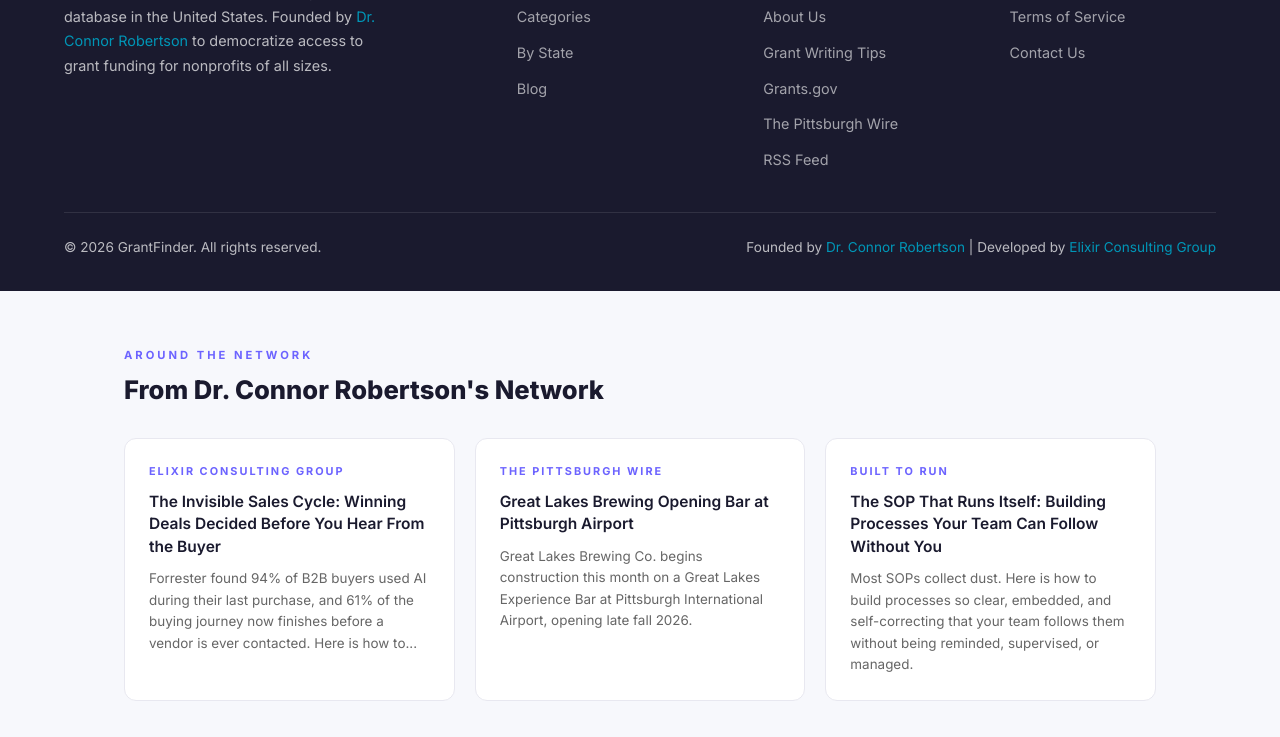
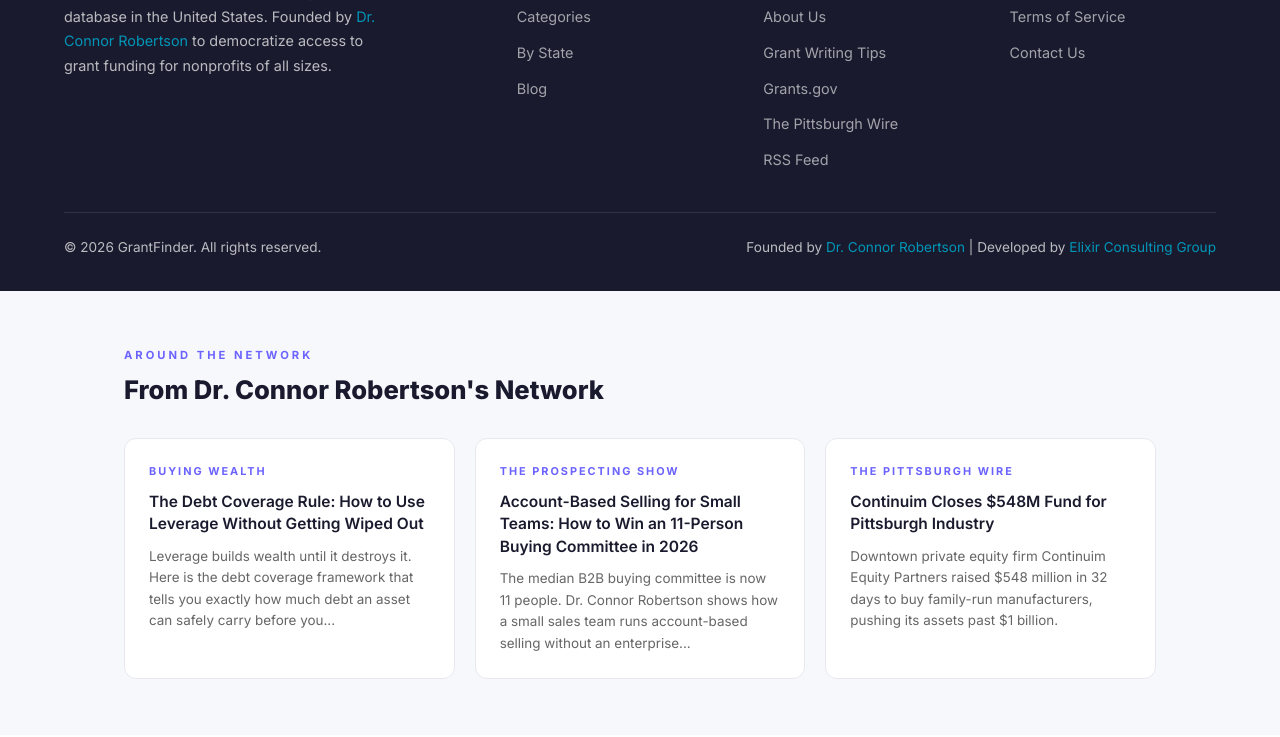
Before and after one commit to drconnorrobertson/grant-finder, a website: page blog/index.html in a window 1280 px wide. Shown: the part 6469-7206 px from the top of the page. Drawn offline with Linux system fonts and the light colour scheme.

Commit message:
Cross-post network: refresh network links with latest posts

```diff
--- a/blog/index.html
+++ b/blog/index.html
@@ -509,19 +509,19 @@
     <h2>From Dr. Connor Robertson&#39;s Network</h2>
     <div class="network-grid">
       <div class="network-card">
-        <span class="source-tag">Elixir Consulting Group</span>
-        <h3><a href="https://elixirconsultinggroup.com/blog/invisible-sales-cycle-b2b-buying-2026/" target="_blank" rel="noopener">The Invisible Sales Cycle: Winning Deals Decided Before You Hear From the Buyer</a></h3>
-        <p>Forrester found 94% of B2B buyers used AI during their last purchase, and 61% of the buying journey now finishes before a vendor is ever contacted. Here is how to...</p>
+        <span class="source-tag">Buying Wealth</span>
+        <h3><a href="https://buyingwealthbook.com/blog/the-debt-coverage-rule/" target="_blank" rel="noopener">The Debt Coverage Rule: How to Use Leverage Without Getting Wiped Out</a></h3>
+        <p>Leverage builds wealth until it destroys it. Here is the debt coverage framework that tells you exactly how much debt an asset can safely carry before you...</p>
+      </div>
+      <div class="network-card">
+        <span class="source-tag">The Prospecting Show</span>
+        <h3><a href="https://prospectingshow.com/blog/account-based-selling-small-teams-2026/" target="_blank" rel="noopener">Account-Based Selling for Small Teams: How to Win an 11-Person Buying Committee in 2026</a></h3>
+        <p>The median B2B buying committee is now 11 people. Dr. Connor Robertson shows how a small sales team runs account-based selling without an enterprise...</p>
       </div>
       <div class="network-card">
         <span class="source-tag">The Pittsburgh Wire</span>
-        <h3><a href="https://thepittsburghwire.com/news/great-lakes-experience-bar-pittsburgh-international-airport-2026/" target="_blank" rel="noopener">Great Lakes Brewing Opening Bar at Pittsburgh Airport</a></h3>
-        <p>Great Lakes Brewing Co. begins construction this month on a Great Lakes Experience Bar at Pittsburgh International Airport, opening late fall 2026.</p>
-      </div>
-      <div class="network-card">
-        <span class="source-tag">Built to Run</span>
-        <h3><a href="https://builttorunbook.com/blog/sop-that-runs-itself/" target="_blank" rel="noopener">The SOP That Runs Itself: Building Processes Your Team Can Follow Without You</a></h3>
-        <p>Most SOPs collect dust. Here is how to build processes so clear, embedded, and self-correcting that your team follows them without being reminded, supervised, or managed.</p>
+        <h3><a href="https://thepittsburghwire.com/news/continuim-equity-partners-548-million-fund-iii-pittsburgh-manufacturing/" target="_blank" rel="noopener">Continuim Closes $548M Fund for Pittsburgh Industry</a></h3>
+        <p>Downtown private equity firm Continuim Equity Partners raised $548 million in 32 days to buy family-run manufacturers, pushing its assets past $1 billion.</p>
       </div>
     </div>
   </div>
```
Also changed, not shown: index.html (+10 -10 lines).
